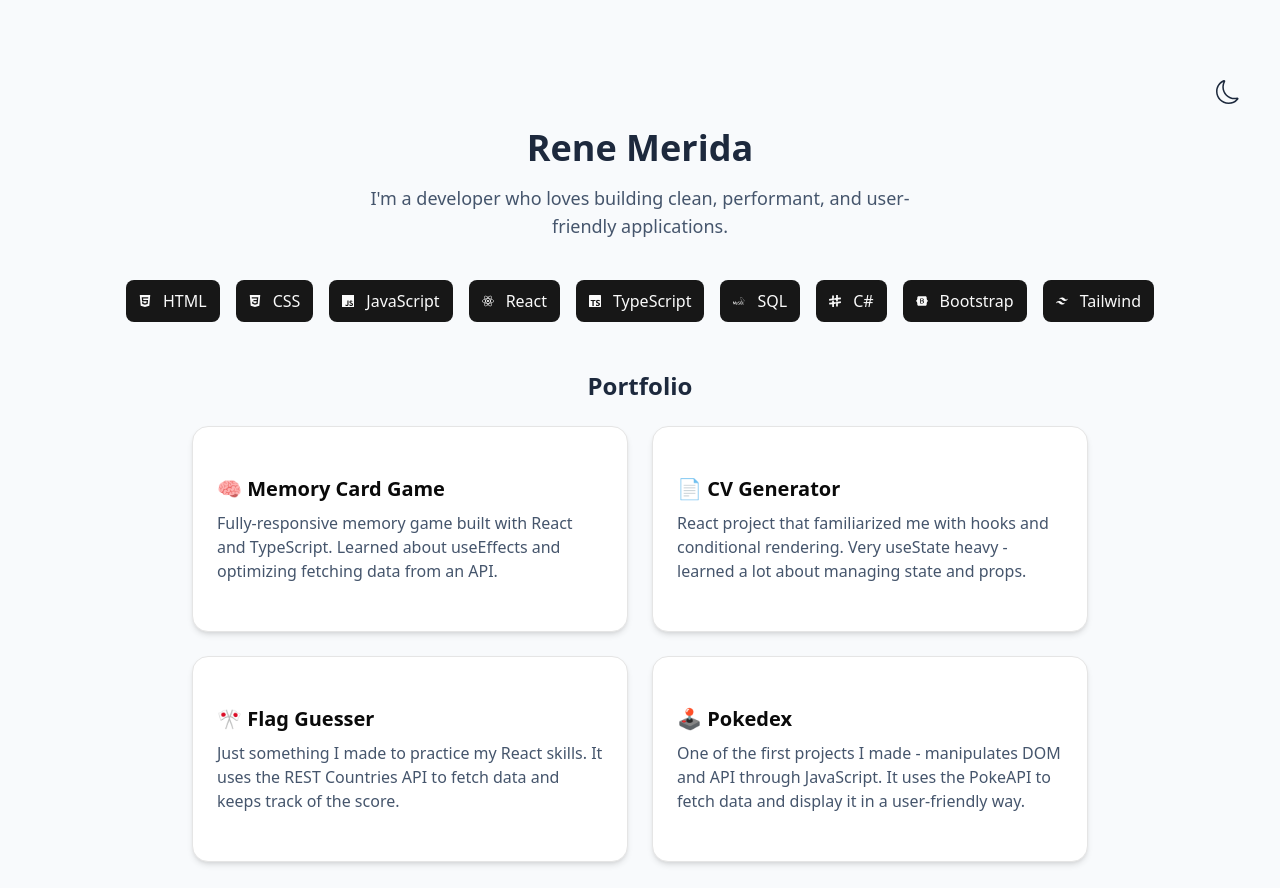
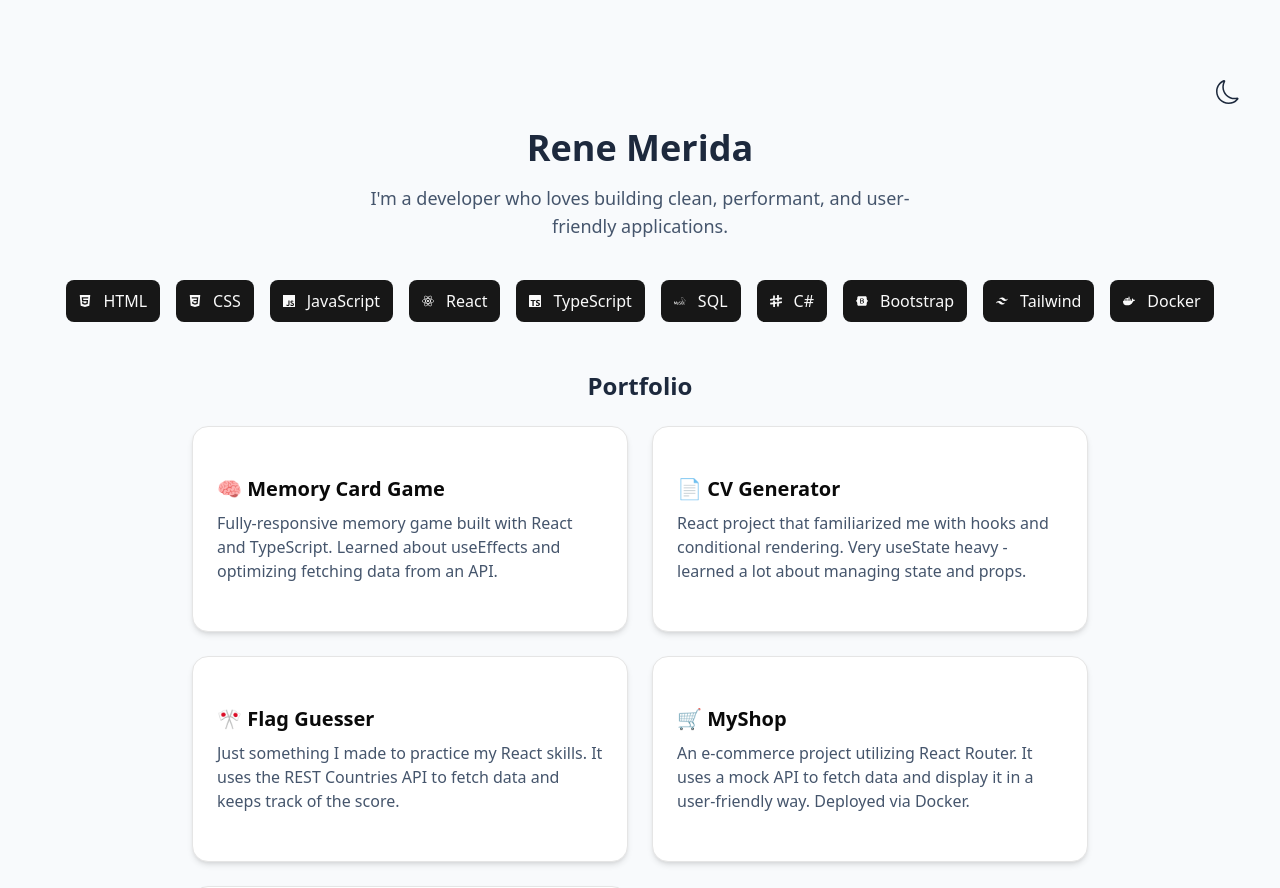
Before and after one commit to Renx24/renem.me-site, a React (Vite) app: page / in a window 1280 px wide. Shown: the top 888 px of the page. Built offline with nearby package versions, Linux system fonts and the light colour scheme.

Commit message:
added project card + docker badge

```diff
--- a/src/App.tsx
+++ b/src/App.tsx
@@ -15,6 +15,7 @@ import {
   SiLinkedin,
   SiBootstrap,
   SiMailboxdotorg,
+  SiDocker,
 } from "react-icons/si";
 import { BsSun, BsMoon } from "react-icons/bs";
 
@@ -28,6 +29,7 @@ const techIcons = [
   { icon: SiSharp, name: "C#" },
   { icon: SiBootstrap, name: "Bootstrap" },
   { icon: SiTailwindcss, name: "Tailwind" },
+  { icon: SiDocker, name: "Docker" },
 ];
 
 const socialLinks = [
@@ -63,6 +65,12 @@ const projects = [
     description:
       "Just something I made to practice my React skills. It uses the REST Countries API to fetch data and keeps track of the score.",
     link: "https://renem.me/flag-guesser/",
+  },
+  {
+    title: "🛒 MyShop",
+    description:
+      "An e-commerce project utilizing React Router. It uses a mock API to fetch data and display it in a user-friendly way. Deployed via Docker.",
+    link: "https://renem.me/shopping-cart/",
   },
   {
     title: "🕹️ Pokedex",
```
